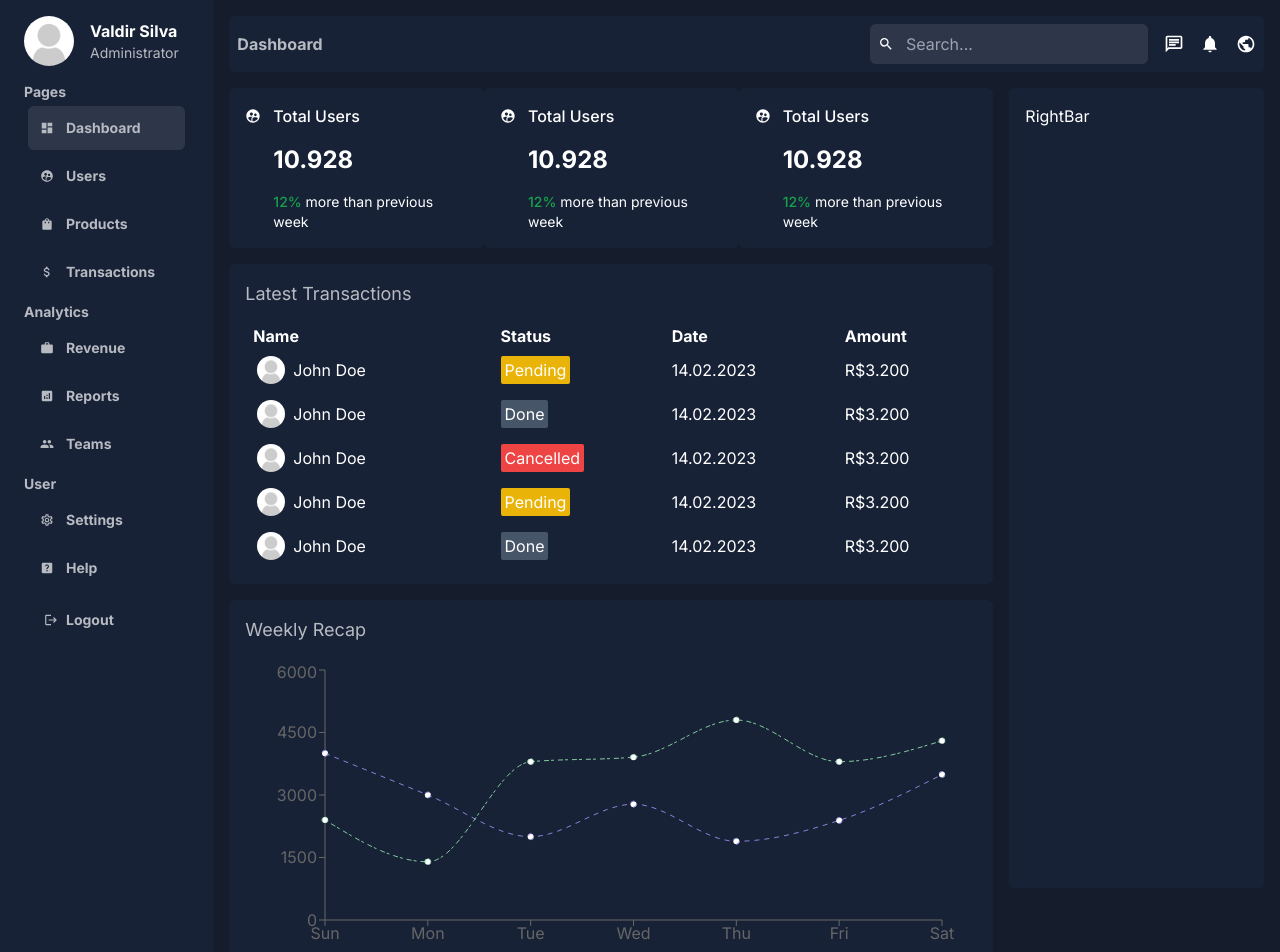
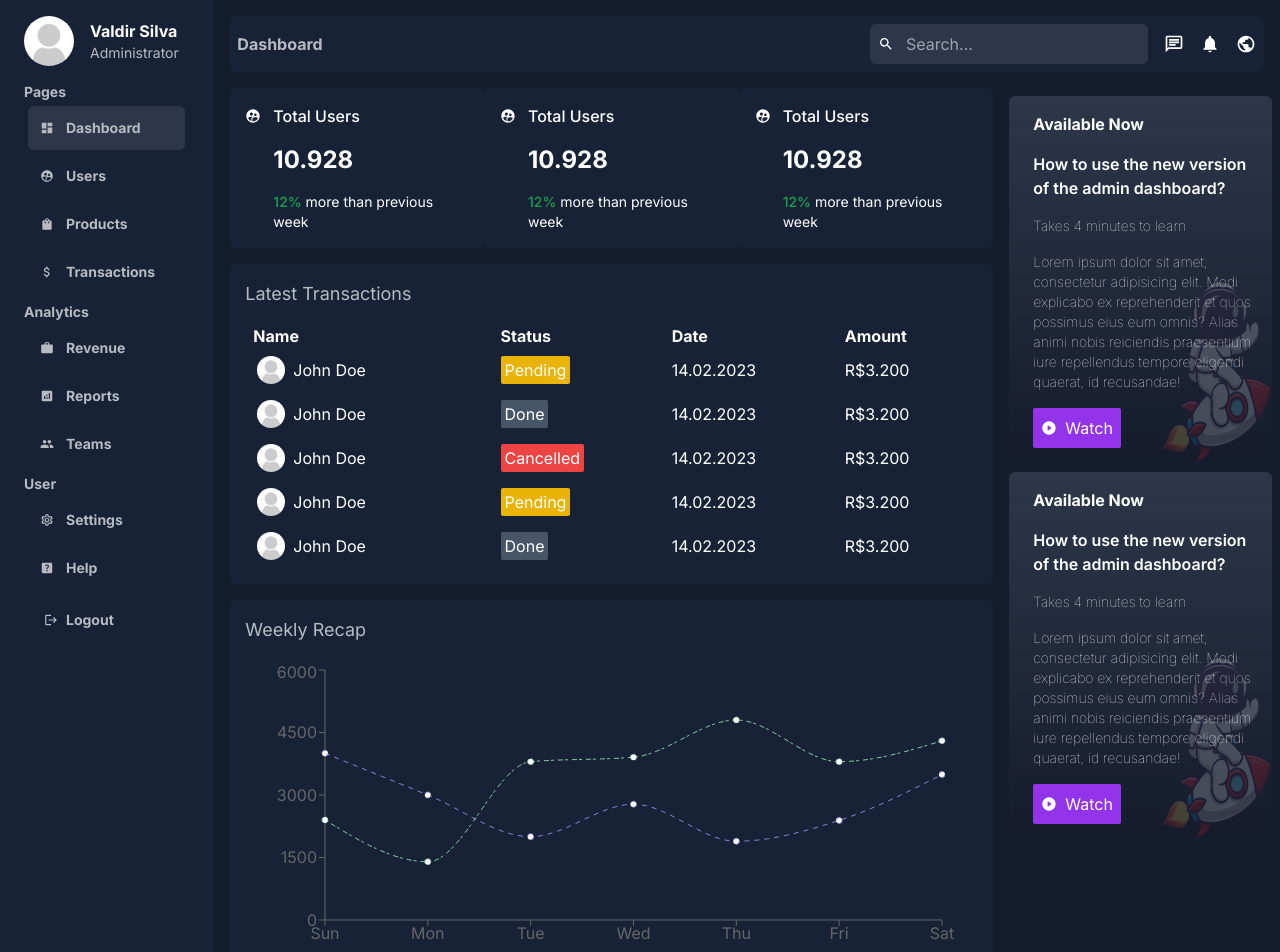
Before and after one commit to valdir-ti/admin, a Next.js app: page /dashboard in a window 1280 px wide. Shown: the top 952 px of the page. Built offline with nearby package versions, Linux system fonts and the light colour scheme.

Commit message:
feat: add right bar

```diff
--- a/src/app/dashboard/page.tsx
+++ b/src/app/dashboard/page.tsx
@@ -19,7 +19,7 @@ export default function Home() {
           <Chart />
         </div>
       </div>
-      <div className="w-3/12">
+      <div className="w-3/12 pr-1">
         <RightBar />
       </div>
     </div>
--- a/src/app/ui/dashboard/rightbar/rightbar.tsx
+++ b/src/app/ui/dashboard/rightbar/rightbar.tsx
@@ -1,7 +1,43 @@
+import Image from "next/image"
+import { MdPlayCircleFilled } from "react-icons/md"
+
 export default function RightBar() {
   return (
-    <div className="flex flex-1 flex-col p-4 bg-[--bgSoft] hover:bg-[--bgHover] rounded-md h-screen">
-      RightBar
+    <div className="flex flex-1 flex-col fixed mr-2">
+      <div className="relative bg-gradient-to-b from-[--bgHover] p-4 rounded-md mt-2">
+        <div className="absolute bottom-0 right-0 w-[50%] h-[50%]">
+          <Image src='/astronaut.png' alt="astronaut" fill className="object-fill opacity-20"/>
+        </div>
+        <div className="ml-2 flex flex-col gap-4">
+          <span className="font-bold">Available Now</span>
+          <h3 className="font-semibold text-base">How to use the new version of the admin dashboard?</h3>
+          <span className="font-thin text-sm">Takes 4 minutes to learn</span>
+          <p className="font-thin text-sm">Lorem ipsum dolor sit amet, consectetur adipisicing elit. Modi explicabo ex reprehenderit et quos possimus eius eum omnis? Alias animi nobis reiciendis praesentium iure repellendus tempore eligendi quaerat, id recusandae!</p>
+          <button
+            className="flex items-center bg-purple-600 text-white border-0 rounded-sm p-2 gap-2 cursor-pointer max-w-fit"
+          >
+            <MdPlayCircleFilled />
+            Watch
+          </button>
+        </div>
+      </div>
+      <div className="relative bg-gradient-to-b from-[--bgHover] p-4 rounded-md mt-2">
+        <div className="absolute bottom-0 right-0 w-[50%] h-[50%]">
+          <Image src='/astronaut.png' alt="astronaut" fill className="object-fill opacity-20"/>
+        </div>
+        <div className="ml-2 flex flex-col gap-4">
+          <span className="font-bold">Available Now</span>
+          <h3 className="font-semibold text-base">How to use the new version of the admin dashboard?</h3>
+          <span className="font-thin text-sm">Takes 4 minutes to learn</span>
+          <p className="font-thin text-sm">Lorem ipsum dolor sit amet, consectetur adipisicing elit. Modi explicabo ex reprehenderit et quos possimus eius eum omnis? Alias animi nobis reiciendis praesentium iure repellendus tempore eligendi quaerat, id recusandae!</p>
+          <button
+            className="flex items-center bg-purple-600 text-white border-0 rounded-sm p-2 gap-2 cursor-pointer max-w-fit"
+          >
+            <MdPlayCircleFilled />
+            Watch
+          </button>
+        </div>
+      </div>
     </div>
   )
 }
```
Also changed, not shown: public/astronaut.png (added).
